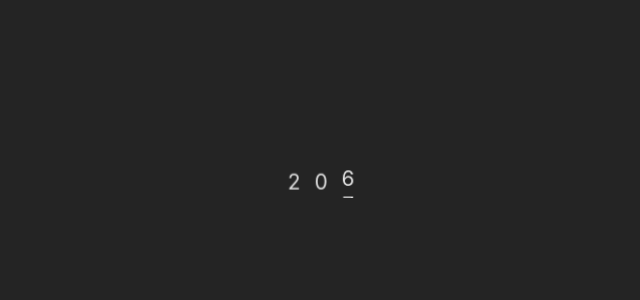
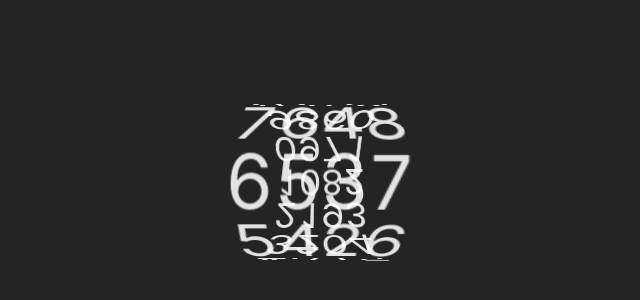
Before and after one commit to PedroMealha/countdown, a React (Vite) app: page / in a window 1280 px wide. Shown: the part 218-518 px from the top of the page, without its empty margins (319-959 px from the left). Built offline with nearby package versions, Linux system fonts and the light colour scheme.

Commit message:
rotation and loop implemented

```diff
--- a/src/App.tsx
+++ b/src/App.tsx
@@ -2,7 +2,7 @@ import './App.css';
 import Countdown from './components/countdown.component';
 
 const App = () => {
-	return <Countdown initialCount={211} />;
+	return <Countdown initialCount={6542} />;
 };
 
 export default App;
--- a/src/components/countdown.component.tsx
+++ b/src/components/countdown.component.tsx
@@ -1,47 +1,70 @@
-import React, { useState, useEffect } from 'react';
-import './Countdown.css';
+import { useState, useEffect } from 'react';
+import './countdown.css';
 
-interface CountdownProps {
-	initialCount: number;
-}
-
-const Countdown: React.FC<CountdownProps> = ({ initialCount }) => {
-	const [time, setTime] = useState<number>(initialCount);
+const Dial = ({ number, initialRotation }: { number: number; initialRotation: number }) => {
+	const [rotation, setRotation] = useState(initialRotation);
+	const [startCountdown, setStartCountdown] = useState(false);
 
 	useEffect(() => {
-		const interval = setInterval(() => {
-			setTime((prevTime) => (prevTime > 0 ? prevTime - 1 : 0));
+		setTimeout(() => {
+			setStartCountdown(true);
 		}, 1000);
-
-		return () => clearInterval(interval);
 	}, []);
 
-	const getDialRotation = (digit: number): number => {
-		return digit * 36;
-	};
+	useEffect(() => {
+		setRotation((prev) => prev + 36);
+	}, [number]);
 
-	const formatTime = (time: number): number[] => {
-		const hundreds = Math.floor(time / 100);
-		const tens = Math.floor((time % 100) / 10);
-		const ones = time % 10;
-		return [hundreds, tens, ones];
-	};
+	const faces = Array.from({ length: 10 }).map((_, index) => {
+		const rotationDegree = 36 * index;
+		const style = {
+			transform: `rotateX(${rotationDegree}deg) translateZ(1.5em)`,
+		};
+		return (
+			<div className='face' style={style} key={index}>
+				{index}
+			</div>
+		);
+	});
 
-	const displayDigits = formatTime(time);
+	const dialStyle = startCountdown
+		? {
+				transform: `rotateX(${rotation}deg)`,
+		  }
+		: {
+				transform: `rotateX(${rotation}deg)`,
+				transition: 'none',
+		  };
 
 	return (
-		<div className='countdown-container'>
-			{displayDigits.map((digit, index) => (
-				<div key={index} className='dial'>
-					<div className='numbers' style={{ transform: `rotateX(${getDialRotation(digit)}deg)` }}>
-						{Array.from({ length: 10 }).map((_, numIndex) => (
-							<div key={numIndex} className='number'>
-								{numIndex}
-							</div>
-						))}
-					</div>
-				</div>
-			))}
+		<div className='dial' style={dialStyle}>
+			{faces}
+		</div>
+	);
+};
+
+const Countdown = ({ initialCount }: { initialCount: number }) => {
+	const [count, setCount] = useState(initialCount);
+
+	useEffect(() => {
+		if (count > 0) {
+			const timer = setTimeout(() => setCount(count - 1), 1000);
+			return () => clearTimeout(timer);
+		}
+	}, [count]);
+
+	const numberOfDials = String(initialCount).length;
+
+	const paddedCount = String(count).padStart(numberOfDials, '0');
+	const digits = paddedCount.split('').map(Number);
+
+	return (
+		<div className='countdown' style={{minWidth: `${digits.length}ch`}}>
+			{digits.map((num, index) => {
+				const digit = parseInt(paddedCount[index], 10);
+				const initialRotation = -36 * digit - 72; // Adjust as needed
+				return <Dial key={index} number={num} initialRotation={initialRotation} />;
+			})}
 		</div>
 	);
 };
--- a/src/components/countdown.css
+++ b/src/components/countdown.css
@@ -1,71 +1,27 @@
-.countdown-container {
+.countdown {
+	perspective: 200px;
+	display: flex;
+	height: 1em;
+	/* overflow: visible hidden; */
+	font-size: 3em;
+}
+
+.dial {
+	flex: 1;
+	width: 1ch;
+	height: 100%;
+	position: relative;
+	transform-style: preserve-3d;
+	transition: transform 1s cubic-bezier(0.23, 1, 0.32, 1);
+}
+
+.face {
+	position: absolute;
 	display: flex;
 	justify-content: center;
 	align-items: center;
-	perspective: 1000px;
-	height: 2em;
-	overflow: hidden;
-}
-
-.dial {
-	width: 1ch;
-	height: 1em;
-	margin: 0 0.5em;
-	transform-style: preserve-3d;
-	transform-origin: center center -0.5em;
-}
-
-.numbers {
+	/* backface-visibility: hidden; */
+	border-radius: 50%;
 	width: 100%;
 	height: 100%;
-	position: absolute;
-	transform-style: preserve-3d;
-	transition: transform 1s ease;
 }
-
-.number {
-	position: absolute;
-	width: 100%;
-	height: 100%;
-	display: flex;
-	justify-content: center;
-	align-items: center;
-	font-size: 20px;
-	transform: translateZ(0.5em);
-	backface-visibility: hidden;
-}
-
-.number:nth-child(1) {
-	transform: rotateX(0deg) translateZ(2em);
-}
-.number:nth-child(2) {
-	transform: rotateX(-36deg) translateZ(2em);
-}
-.number:nth-child(3) {
-	transform: rotateX(-72deg) translateZ(2em);
-}
-.number:nth-child(4) {
-	transform: rotateX(-108deg) translateZ(2em);
-}
-.number:nth-child(5) {
-	transform: rotateX(-144deg) translateZ(2em);
-}
-.number:nth-child(6) {
-	transform: rotateX(-180deg) translateZ(2em);
-}
-.number:nth-child(7) {
-	transform: rotateX(-216deg) translateZ(2em);
-}
-.number:nth-child(8) {
-	transform: rotateX(-252deg) translateZ(2em);
-}
-.number:nth-child(9) {
-	transform: rotateX(-288deg) translateZ(2em);
-}
-.number:nth-child(10) {
-	transform: rotateX(-324deg) translateZ(2em);
-}
-
-.numbers.animate {
-	transition: transform 1s ease;
-}
```
